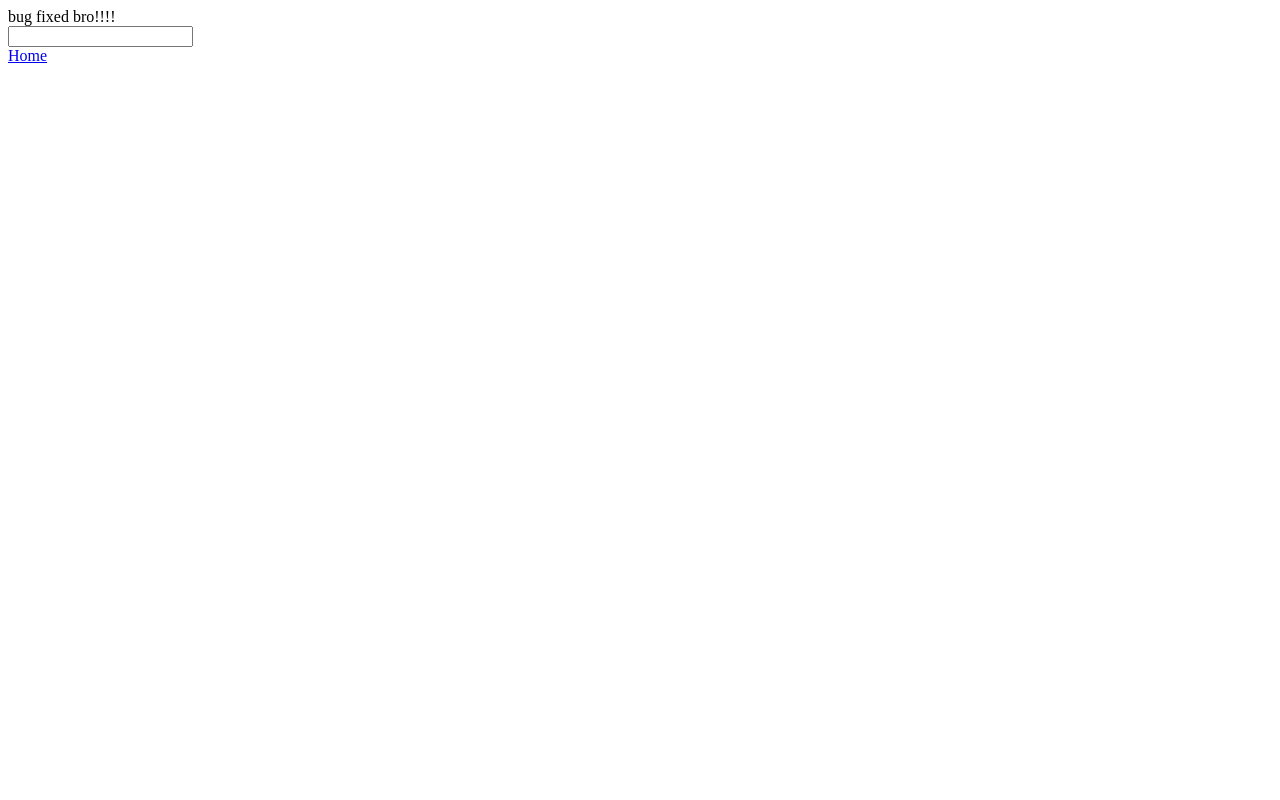
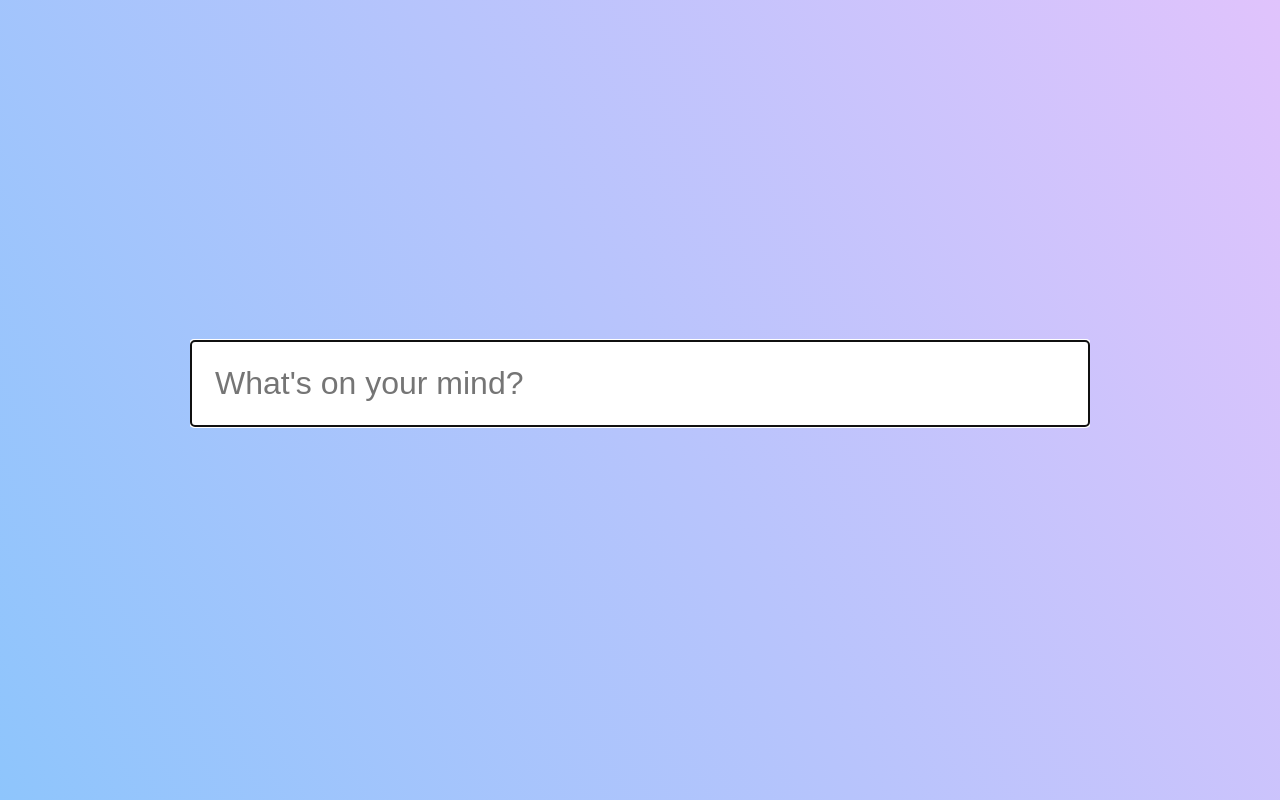
Before and after one commit to startmyday/startmyday.github.io, a Next.js app: page /ai in a window 1280 px wide. Built offline with nearby package versions, Linux system fonts and the light colour scheme.

Commit message:
ux updated

```diff
--- /dev/null
+++ b/pages/_app.tsx
@@ -0,0 +1,6 @@
+import { AppProps } from 'next/app'
+import './style.css'
+
+export default function MyApp({ Component, pageProps }: AppProps) {
+    return <Component {...pageProps} />
+}
--- /dev/null
+++ b/pages/ai/AI.module.css
@@ -0,0 +1,47 @@
+.ai {
+    background-color: #8EC5FC;
+    background-image: linear-gradient(62deg, #8EC5FC 0%, #E0C3FC 100%);
+    height: 100vh;
+    position: relative;
+    /* display: flex;
+    align-items: center;
+    justify-content: center; */
+}
+
+.center {
+    width: 900px;
+    height: 90vh;
+
+    position: absolute;
+    left: 0;
+    right: 0;
+    top: 0;
+    bottom: 0;
+    margin: auto;
+
+    max-width: 100%;
+    max-height: 100%;
+    overflow: auto;
+    text-align: center;
+}
+
+.prompt {
+    width: 100%;
+    padding: 1.5rem;
+    font-size: 2rem;
+    border: 1px solid #ced4da;
+    border-radius: 0.25rem;
+}
+
+.form {
+    transition: all 700ms;
+}
+
+.content {
+    margin-top: 100px;
+}
+
+.loading {
+    font-size: 25px;
+    font-weight: 600;
+}
--- a/pages/ai/index.tsx
+++ b/pages/ai/index.tsx
@@ -1,11 +1,12 @@
 import Link from 'next/link'
 import { FormEvent, useState } from 'react';
+import { useGenerateImageService } from '../../services/openai';
+import style from './AI.module.css'
 
-const AI = (props: any) => {
-  // console.log(props);
+const AI = () => {
+  const [prompt, setPrompt] = useState<string>('')
 
-  const [prompt, setPrompt] = useState<string>('')
-  const [src, setSrc] = useState<string>('')
+  const { loading, data: src, error, fetchImage } = useGenerateImageService();
 
   const onChange = (event: FormEvent<HTMLInputElement>) => {
     setPrompt(event.currentTarget.value);
@@ -13,40 +14,22 @@ const AI = (props: any) => {
 
   const onSubmit = (e: FormEvent<HTMLFormElement>) => {
     e.preventDefault();
-
-    try {
-      fetch("https://aliveapi.cyclic.app/generateimage", {
-        "headers": {
-          "content-type": "application/json"
-        },
-        "body": JSON.stringify({
-          prompt
-        }),
-        "method": "POST",
-      }).then(async (res) => {
-        const response = await res.json();
-
-        if (response.success) {
-          setSrc(response.data)
-        }
-      })
-    } catch (error) {
-
-    }
+    fetchImage({ prompt });
   }
 
-  return <>
-    <div>
-      bug fixed bro!!!!
-      <form onSubmit={onSubmit}>
-        <input type="text" onChange={onChange} />
-      </form>
-      {!!src && <img key={src} src={src} />}
+  const shiftUp = loading || !!src;
+
+  return (
+    <div className={style.ai}>
+      <div className={style.center}>
+        <form onSubmit={onSubmit} style={{ marginTop: shiftUp ? 0 : '300px' }} className={style.form}>
+          <input autoFocus type="text" onChange={onChange} className={style.prompt} placeholder="What's on your mind?" />
+        </form>
+        {!!src && !loading && <div className={style.content}><img key={src} src={src} /></div>}
+        {loading && <div className={style.content}><span className={style.loading}>Loading...</span></div>}
+      </div>
     </div>
-    <div>
-      <Link href="/">Home</Link>
-    </div>
-  </>;
+  )
 }
 
 AI.getInitialProps = ({ query }: any) => {
--- a/pages/index.tsx
+++ b/pages/index.tsx
@@ -4,10 +4,7 @@ export default function Home() {
   return (
     <>
       <div>
-        Hello World. <Link href="/ai">AI</Link>
-      </div>
-      <div>
-        Hello World. <Link href="/about">About</Link>
+        <Link href="/ai">AI</Link>
       </div>
     </>
   )
--- /dev/null
+++ b/pages/style.css
@@ -0,0 +1,9 @@
+html,
+body {
+    margin: 0;
+    padding: 0;
+}
+
+* {
+    box-sizing: border-box;
+}
--- /dev/null
+++ b/services/openai/index.ts
@@ -0,0 +1,41 @@
+import { useEffect, useState } from "react";
+
+export const useGenerateImageService = () => {
+    const [loading, setLoading] = useState<boolean>(false);
+    const [data, setData] = useState<string | undefined>(undefined);
+    const [error, setError] = useState<Error | undefined>(undefined);
+
+    const fetchImage = ({ prompt }: { prompt: string }) => {
+        setLoading(true);
+        setError(undefined);
+
+        try {
+            fetch("https://aliveapi.cyclic.app/generateimage", {
+                "headers": {
+                    "content-type": "application/json"
+                },
+                "body": JSON.stringify({
+                    prompt, size: '512x512'
+                }),
+                "method": "POST",
+            }).then(async (res) => {
+                const response = await res.json();
+
+                if (response.success) {
+                    setData(response.data)
+                }
+            }).finally(() => {
+                setLoading(false);
+            })
+        } catch (error: any) {
+            setError(error);
+        }
+    }
+
+    return {
+        loading,
+        data,
+        error,
+        fetchImage,
+    }
+};
```
Also changed, not shown: 5 other files (tests, documents, lock files or other folders).
